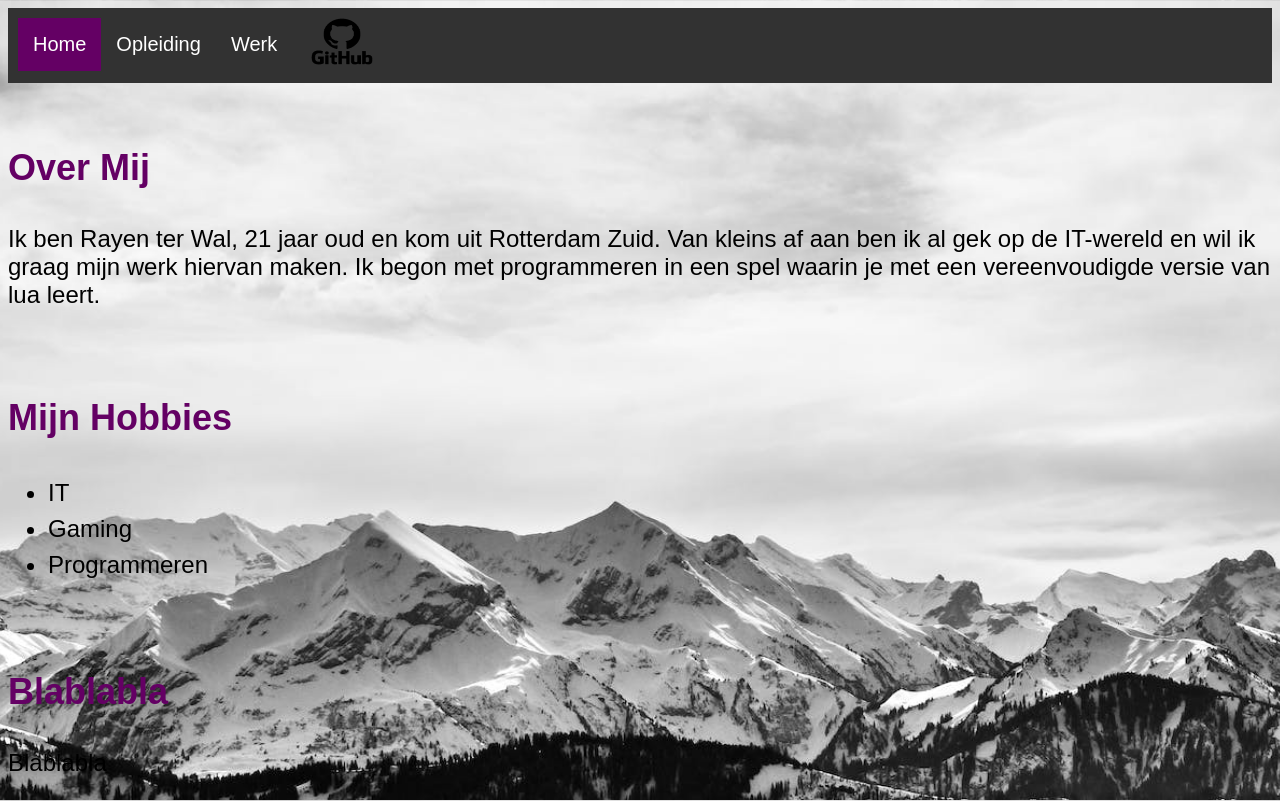
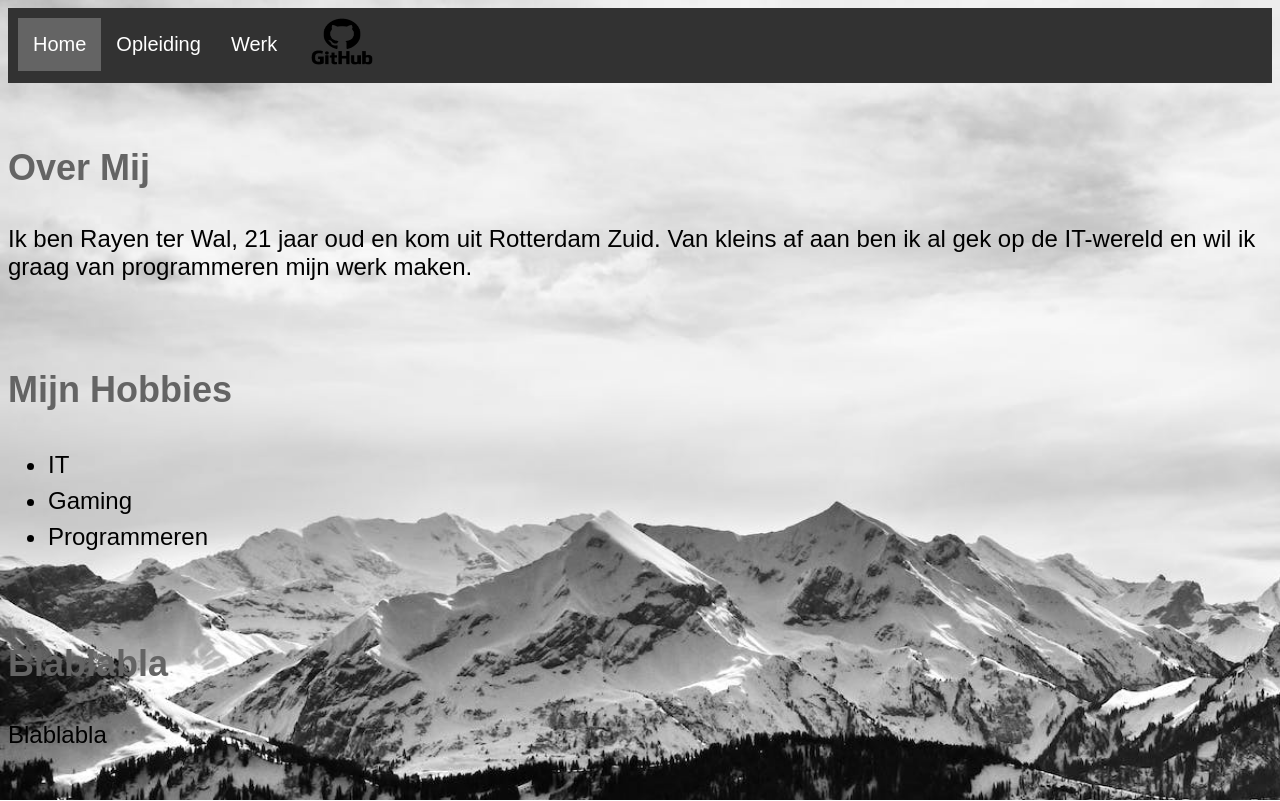
Before and after one commit to ShexianKyoto/Statische-Front-End, a plain HTML site: page PersoonlijkeWebsite/Module01/index.html in a window 1280 px wide. Shown: the top 801 px of the page. Drawn offline with Linux system fonts and the light colour scheme.

Commit message:
improved coloring & grammar

```diff
--- a/PersoonlijkeWebsite/Module01/index.html
+++ b/PersoonlijkeWebsite/Module01/index.html
@@ -9,7 +9,7 @@
                                 font-family: Arial, Helvetica, sans-serif;
                                 font-size: 150%;
                         } h3 {
-                                color : rgb(100, 0, 100);
+                                color : rgb(100, 100, 100);
                                 font-family: Arial, Helvetica, sans-serif;
                                 font-size: 150%;
                         } body {
@@ -18,6 +18,7 @@
                                 background-attachment: fixed;
                                 font-family: Arial, Helvetica, sans-serif;
                                 font-size: 150%;
+                                color: rgb(0, 0, 0);
                         } .topnav { /* Add a black background color to the top navigation */
                                 background-color: rgb(50, 50, 50);
                                 overflow: hidden;
@@ -34,7 +35,7 @@
                                 background-color: rgb(255, 255, 255);
                                 color: black;
                         } .topnav a.active { /* Add a color to the active/current link */
-                                background-color: rgb(100, 0, 100);
+                                background-color: rgb(100, 100, 100);
                                 color: rgb(255, 255, 255);
                         } .topnav a.githuba {
                                 padding: 0px 0px;
@@ -58,8 +59,7 @@
                 <h3>Over Mij</h3>
                 <p>
 Ik ben Rayen ter Wal, 21 jaar oud en kom uit Rotterdam Zuid.
-Van kleins af aan ben ik al gek op de IT-wereld en wil ik graag mijn werk hiervan maken.
-Ik begon met programmeren in een spel waarin je met een vereenvoudigde versie van lua leert.
+Van kleins af aan ben ik al gek op de IT-wereld en wil ik graag van programmeren mijn werk maken.
                 </p>
 
                 <br>
```
